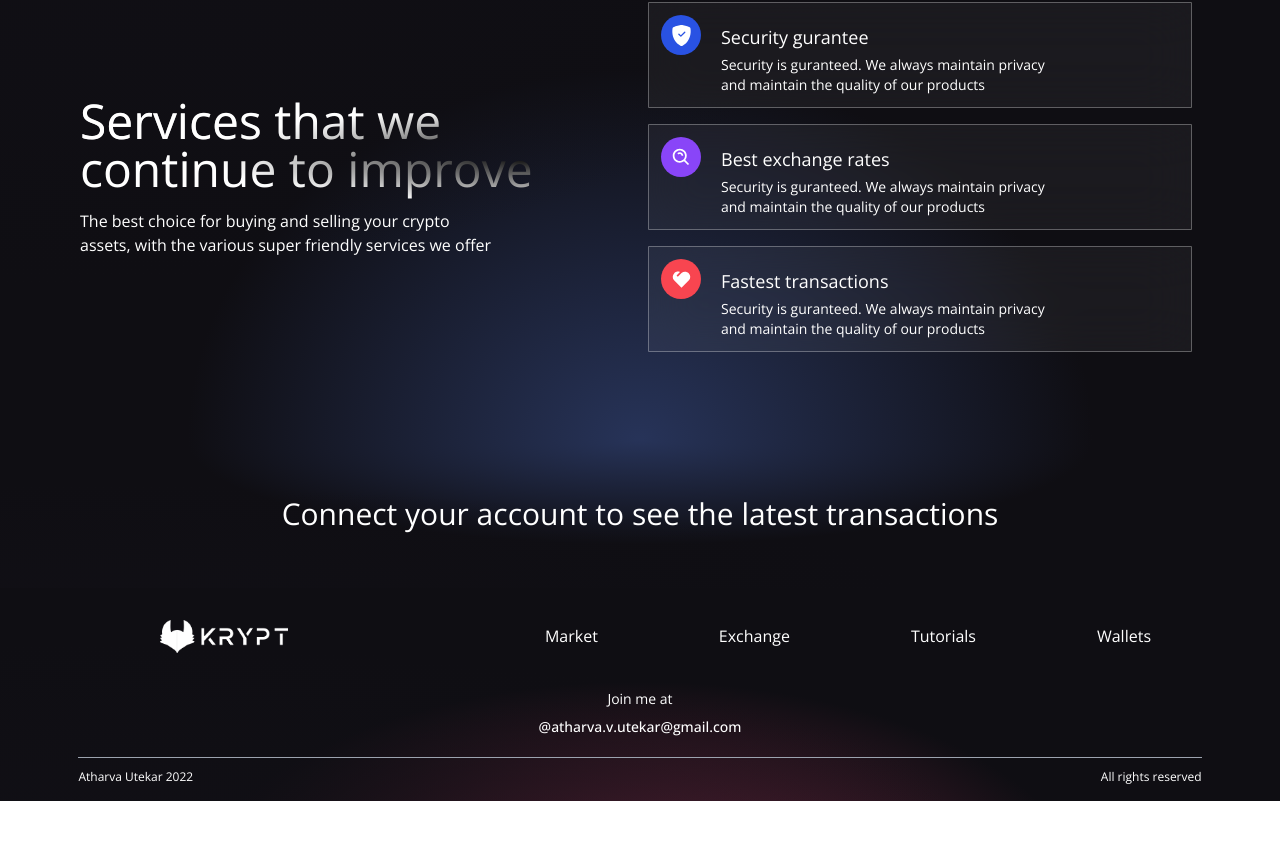
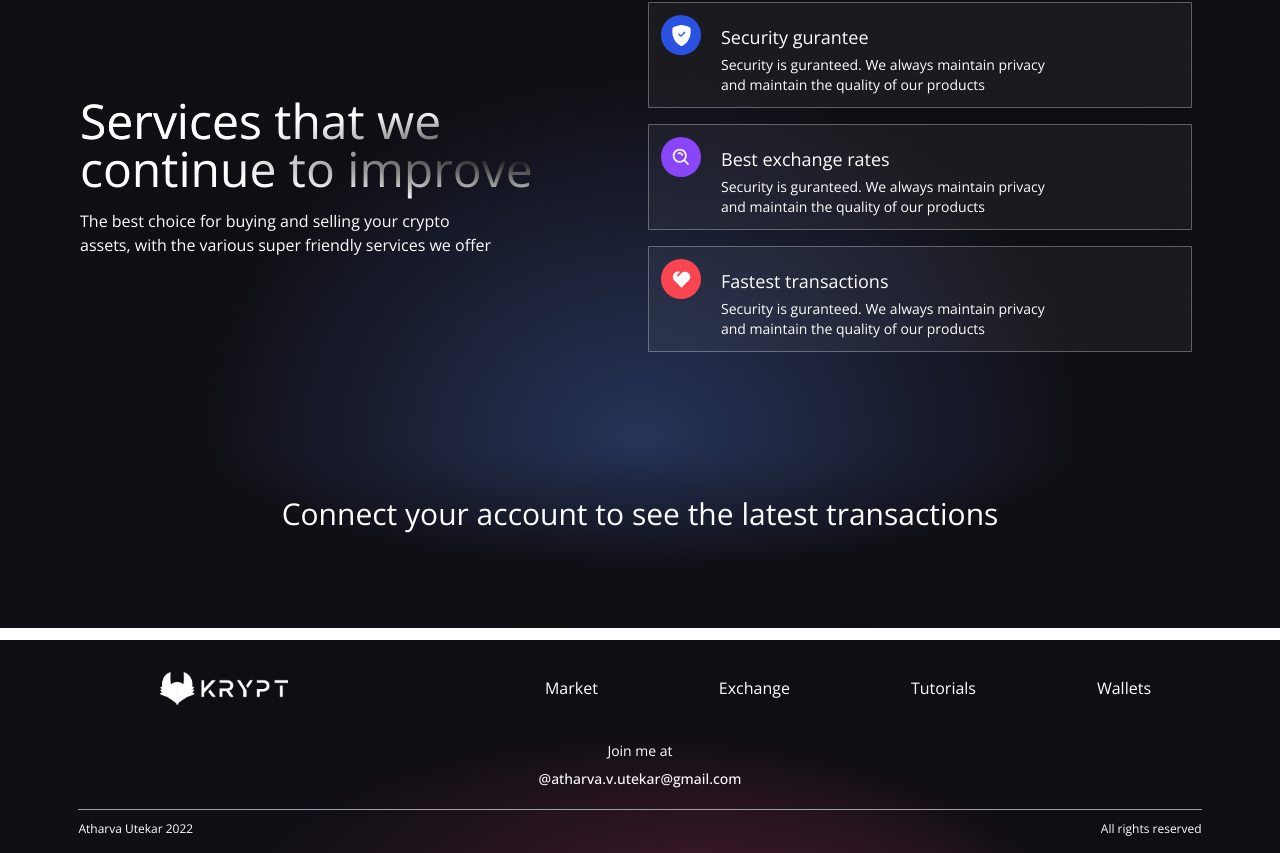
Before and after one commit to AtharvaUtekar/web3-project-kryptoz, a React (Vite) app in the folder client/: page / in a window 1280 px wide. Shown: the part 863-1716 px from the top of the page. Before the commit the page ends 1664 px from the top, so only its background shows below. Built offline with nearby package versions, Linux system fonts and the light colour scheme.

Commit message:
flex fixing

```diff
--- a/client/src/components/Transactions.jsx
+++ b/client/src/components/Transactions.jsx
@@ -54,14 +54,14 @@ const Transactions = () => {
   const { currentAccount, transactions } = useContext(TransactionContext);
 
   return (
-    <div className="flex w-full justify-center items-center 2xl:px-20 gradient-bg-transactions">
+    <div className="flex-row w-full justify-center items-center 2xl:px-20 gradient-bg-transactions">
       <div className="flex flex-col md:p-12 py-12 px-4">
-      {currentAccount? <h3 className="text-white text-3xl text-center my-2">Latest Transactions</h3>:
+      {currentAccount? <h3 className="text-white text-3xl text-center my-2">Your Latest Transactions</h3>:
       <h3 className="text-white text-3xl text-center my-2">Connect your account to see the latest transactions</h3>
       }
       </div>
 
-      <div className="flex flex-wrap justifu-center items-center mt-10">
+      <div className="flex flex-wrap justify-center items-center mt-10 m-3">
       {
         transactions.reverse().map((transaction,i) => (
           <TransactionsCard key={i} {...transaction}/>
```
